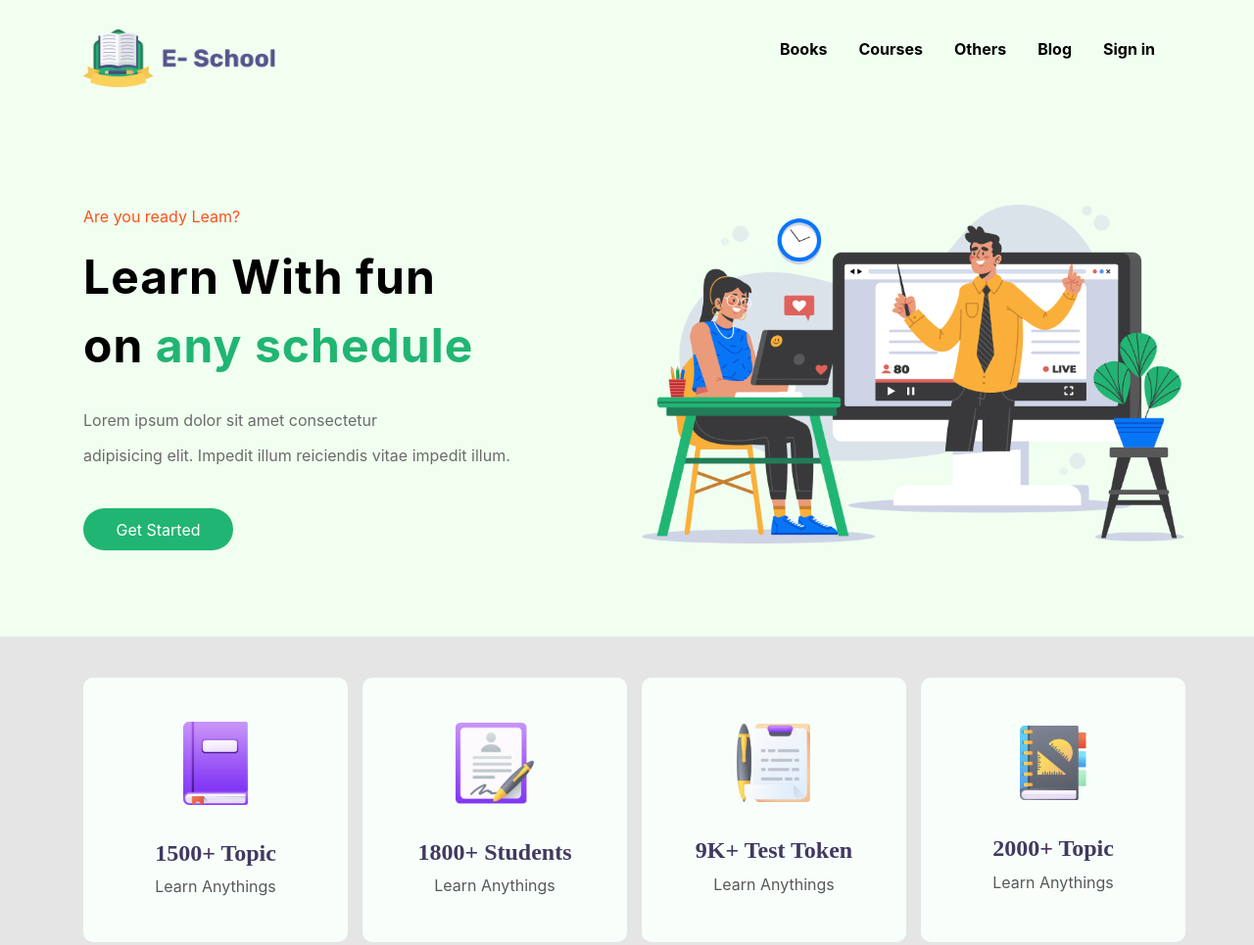
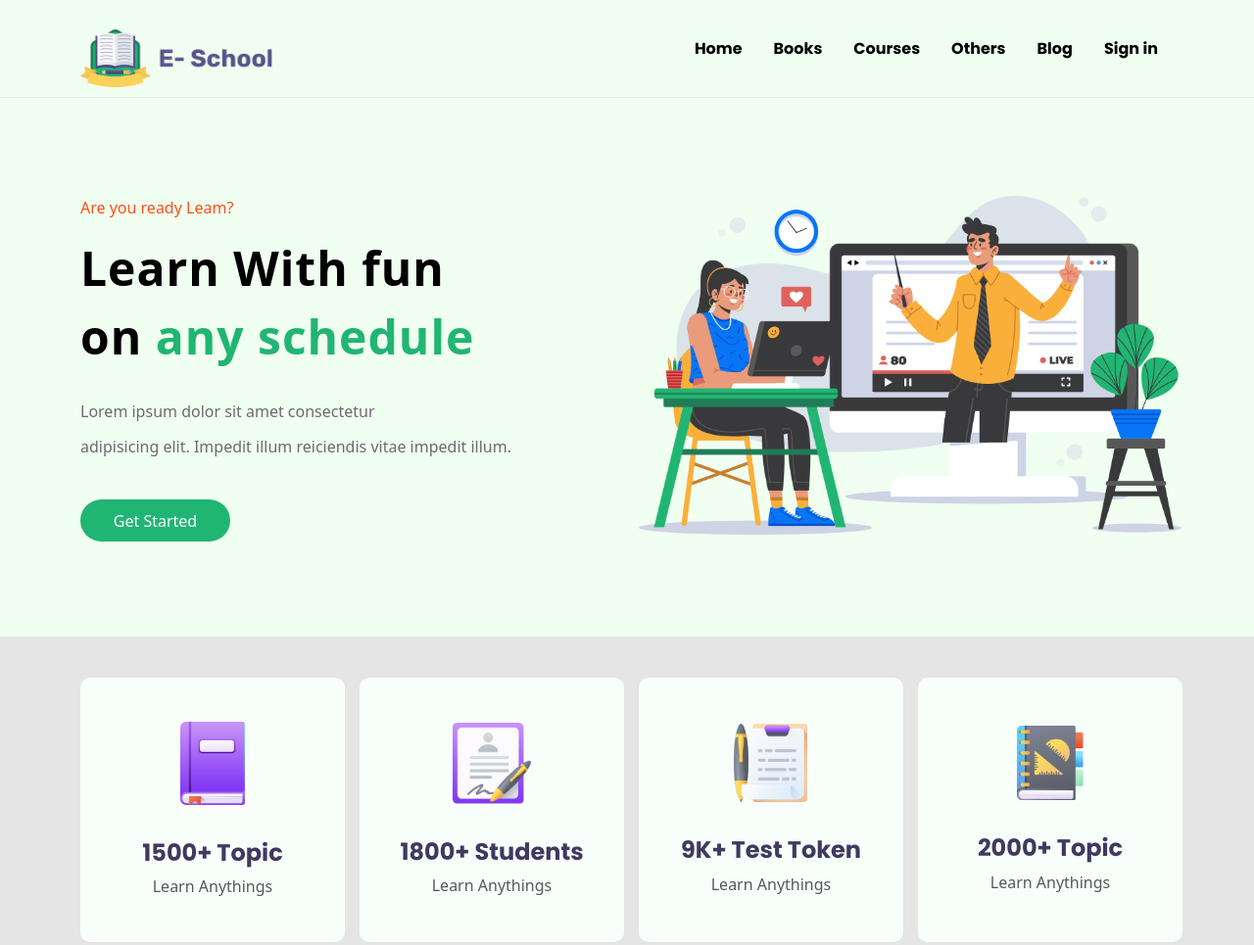
Before and after one commit to asaduzzamanar/e-school, a plain HTML site: page index.html in a window 1280 px wide. Shown: the top 965 px of the page at 98% size. Drawn offline with nearby package versions, Linux system fonts and the light colour scheme.

Commit message:
all done

```diff
--- a/index.html
+++ b/index.html
@@ -9,7 +9,7 @@
     <link rel="shortcut icon" href="./image/ICON/Logo.png" type="image/x-icon">
 
     <!-- Bootstrap CSS -->
-    <link rel="stylesheet" href="https://stackpath.bootstrapcdn.com/bootstrap/4.3.1/css/bootstrap.min.css" integrity="sha384-ggOyR0iXCbMQv3Xipma34MD+dH/1fQ784/j6cY/iJTQUOhcWr7x9JvoRxT2MZw1T" crossorigin="anonymous">
+    <link href="https://cdn.jsdelivr.net/npm/bootstrap@5.1.3/dist/css/bootstrap.min.css" rel="stylesheet" integrity="sha384-1BmE4kWBq78iYhFldvKuhfTAU6auU8tT94WrHftjDbrCEXSU1oBoqyl2QvZ6jIW3" crossorigin="anonymous">
     <link rel="stylesheet" href="style.css">
 </head>
   <body>
@@ -18,10 +18,13 @@
         <div class="container">
             <div class="row ">
                 <div class="col-4 ">
-                    <img class="logo nav-bar" src="./image/ICON/Logo.png" alt="">
+                    <img class="logo nav-bar img-fluid" src="./image/ICON/Logo.png" alt="">
                 </div>
                 <div class="col-8">
                     <ul class="nav justify-content-end nav-bar">
+                        <li class="nav-item">
+                          <a class="nav-link active" aria-current="page" href="#home">Home</a>
+                        </li>
                         <li class="nav-item">
                           <a class="nav-link active" aria-current="page" href="#books">Books</a>
                         </li>
@@ -44,6 +47,9 @@
 
         </div>
 
+      </header>
+
+      <section class="top-section" id="home">
         <div class="container bener-text">
             <div class="row justify-content-center">
                 <div class="col-6">
@@ -53,11 +59,12 @@
                     <button class="btn">Get Started</button>
                 </div>
                 <div class="col-6">
-                    <img class="bener-img" src="/image/Photos/Illustration.png" alt="">
+                    <img class="bener-img" src="./image/Photos/Illustration.png" alt="">
                 </div>
               </div>
         </div>
-    </header>
+
+      </section>
 
     <section class="book-section" id="books">
         <div class="container">
@@ -65,7 +72,7 @@
                 <div class="col-sm-3">
                     <div class="box d-flex justify-content-center align-items-center">
                         <div class="align-items-center">
-                            <img class="book-img" src="/image/ICON/book.png" alt="">
+                            <img class="book-img" src="./image/ICON/book.png" alt="">
                             <h4>1500+ Topic</h4>
                             <small>Learn Anythings</small>
                         </div>
@@ -74,7 +81,7 @@
                 <div class="col-sm-3">
                     <div class="box d-flex justify-content-center align-items-center">
                         <div>
-                            <img class="student-img" src="/image/ICON/Student.png" alt="">
+                            <img class="student-img" src="./image/ICON/Student.png" alt="">
                             <h4>1800+ Students</h4>
                             <small>Learn Anythings</small>
                         </div>
@@ -83,7 +90,7 @@
                 <div class="col-sm-3">
                     <div class="box d-flex justify-content-center align-items-center">
                         <div>
-                            <img class="test-img" src="/image/ICON/Test.png" alt="">
+                            <img class="test-img" src="./image/ICON/Test.png" alt="">
                             <h4>9K+ Test Token</h4>
                             <small>Learn Anythings</small>
                         </div>
@@ -92,7 +99,7 @@
                 <div class="col-sm-3">
                     <div class="box d-flex justify-content-center align-items-center">
                         <div>
-                            <img class="students-img" src="/image/ICON/Students.png" alt="">
+                            <img class="students-img" src="./image/ICON/Students.png" alt="">
                             <h4>2000+ Topic</h4>
                             <small>Learn Anythings</small>
                         </div>
@@ -107,9 +114,9 @@
             <h1 class="course-text">Online Courses</h1>
 
             <div class="row row-cols-1 row-cols-md-3 g-4">
-                <div class="col">
+                <div class="col-sm-3">
                   <div class="card h-100 card-hight">
-                    <img src="/image/Photos/Morder pyschology.png" class="card-img-top" alt="...">
+                    <img src="./image/Photos/Morder pyschology.png" class="card-img-top" alt="...">
                     <div class="card-body">
                       <h5 class="card-title">Morden Psychology</h5>
                       <p class="card-text">Designation</p>
@@ -127,9 +134,9 @@
                     </div>
                   </div>
                 </div>
-                <div class="col">
+                <div class="col-sm-3">
                   <div class="card h-100">
-                        <img src="/image/Photos/Morder psyc.png" class="card-img-top" alt="...">
+                        <img src="./image/Photos/Morder psyc.png" class="card-img-top" alt="...">
                         <div class="card-body">
                           <h5 class="card-title">Morden Psychology</h5>
                           <p class="card-text">Designation</p>
@@ -149,7 +156,7 @@
                 </div>
                 <div class="col">
                   <div class="card h-100">
-                    <img src="/image/Photos/Morder pychons.png" class="card-img-top" alt="...">
+                    <img src="./image/Photos/Morder pychons.png" class="card-img-top" alt="...">
                     <div class="card-body">
                       <h5 class="card-title">Morden Psychology</h5>
                       <p class="card-text">Designation</p>
--- a/style.css
+++ b/style.css
@@ -1,10 +1,16 @@
+@import url('https://fonts.googleapis.com/css2?family=Poppins:ital,wght@0,100;0,200;0,300;0,400;0,500;0,600;0,700;0,800;0,900;1,100;1,200;1,300;1,400;1,500;1,600;1,700;1,800;1,900&display=swap');
 html{
     scroll-behavior: smooth;
 }
 .header-section{
-    height: 650px;
+    height: 100px;
     width: 100%;
+    clear: both;
     background: #F0FFF0;
+    border-bottom: 1px solid rgb(233, 233, 233);
+    box-shadow: 5px 5px 20px rgb(231, 229, 229);
+    top: 0;
+    left: 0;
 }
 .logo{
 
@@ -17,7 +23,7 @@ html{
     margin-top: 30px;
 }
 .nav .nav-item .nav-link{
-    font: Poppins;
+    font-family: Poppins;
     font-weight: bold;
     font-size: 16px;
     line-height: 24px;
@@ -29,10 +35,17 @@ html{
     border-radius: 33px;
     padding: 12px, 28px, 12px, 28px;
     color: #FFFFFF;
-    transition: 0.5s;
+    transition: 1s;
+}
+
+.top-section{
+    height: 550px;
+    width: 100%;
+    clear: both;
+    background: #F0FFF0;
 }
 .bener-text{
-    margin-top: 120px;
+    padding-top: 100px;
 }
 .bener-img{
     width: 554px;
@@ -90,6 +103,7 @@ p{
     background-color: #E5E5E5;
     width: 100%;
     height: 360px;
+    clear: both;
 
 }
 .book-img{
@@ -140,6 +154,7 @@ h4{
     width: 100%;
     height: 650px;
     background-color: #F0FFF0;
+    clear: both;
 }
 
 .course-text{
@@ -150,6 +165,7 @@ h4{
     color: rgba(65, 57, 96, 1);
 }
 .card{
+    position: none;
     border-radius: 18px;
     box-shadow: 0px 10px 40px 0px rgba(0, 0, 0, 0.1);
 }
@@ -181,6 +197,7 @@ h4{
     width: 100%;
     height: 400px;
     background-color: #f8f1f1;
+    clear: both;
 }
 .testimonial-text{
     padding-top: 60px;
@@ -214,6 +231,7 @@ h4{
     background-color: rgb(29, 27, 27);
     width: 100%;
     height: 369px;
+    clear: both;
 }
 .col-lg-4 p{
     font-family: Poppins;
```
